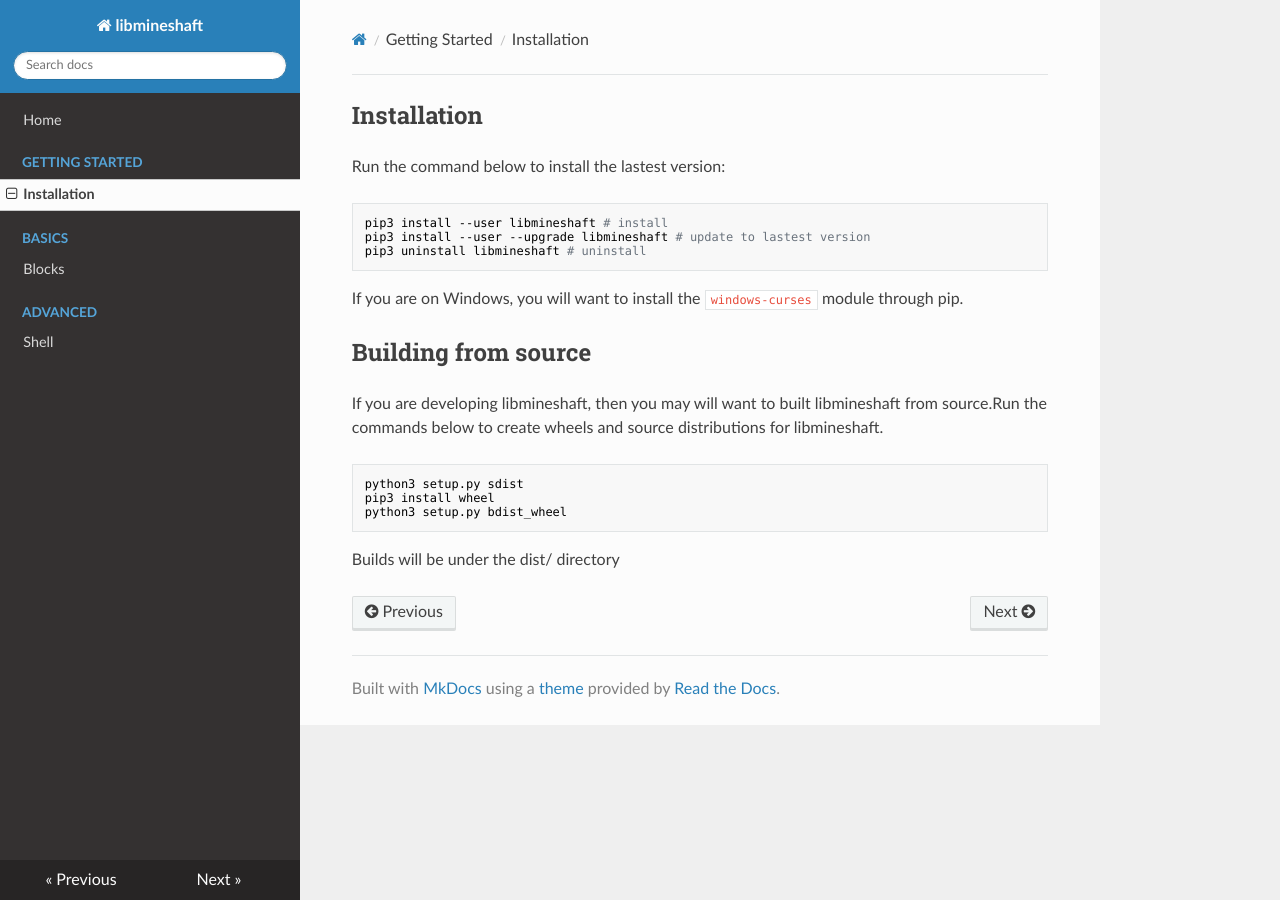
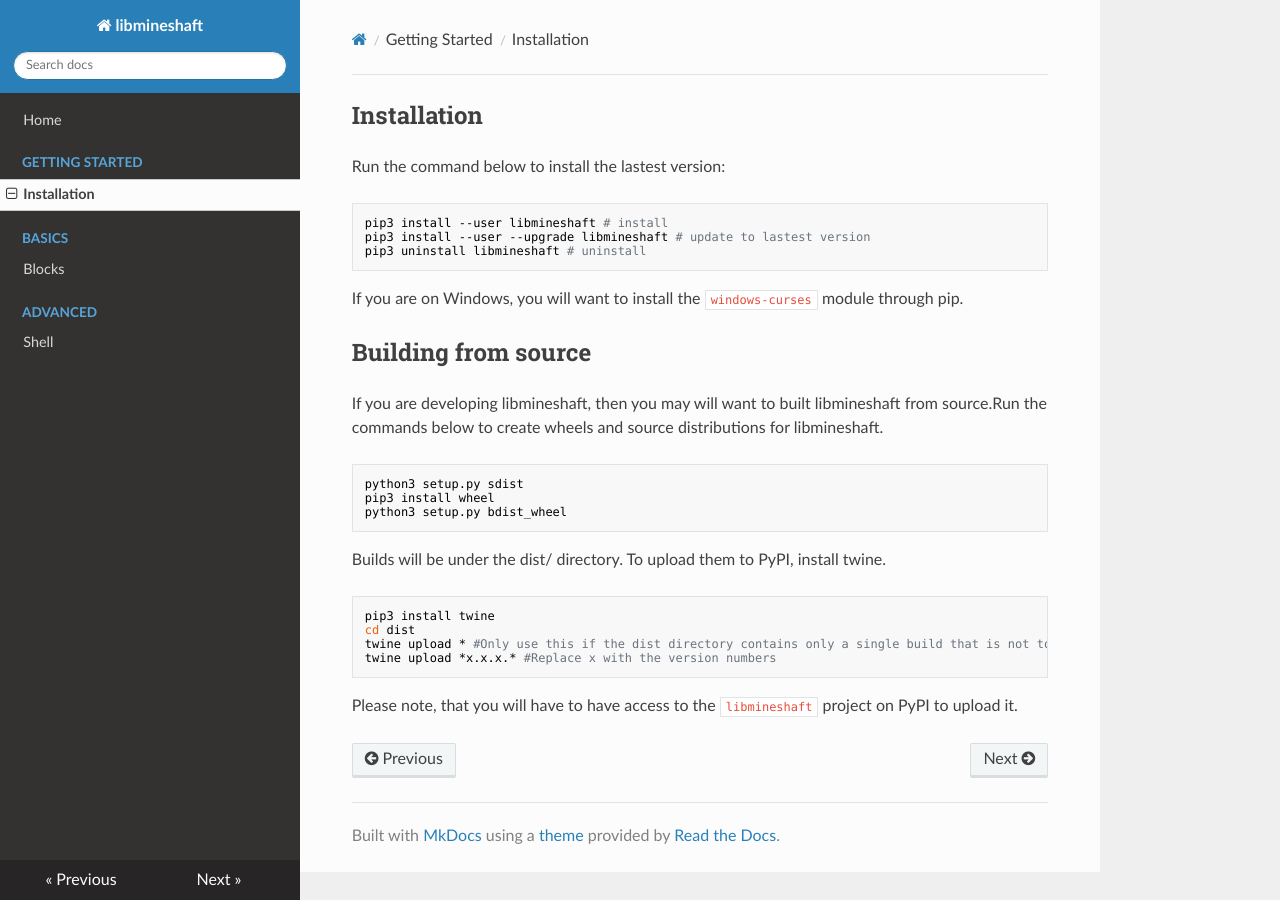
Before and after one commit to Mineshaft-game/libmineshaft, an MkDocs documentation site: the page built from docs/install.md, in a window 1280 px wide. Built offline with MkDocs 1.6.1, drawn with Linux system fonts in a browser that asks for light colours; nearby versions of some CDN libraries.

Commit message:
Add uploadint instructions for internal developers

````diff
--- a/docs/install.md
+++ b/docs/install.md
@@ -18,4 +18,12 @@ pip3 install wheel
 python3 setup.py bdist_wheel
 ```
 
-Builds will be under the dist/ directory
+Builds will be under the dist/ directory.
+To upload them to PyPI, install twine.
+```
+pip3 install twine
+cd dist
+twine upload * #Only use this if the dist directory contains only a single build that is not to be overrides
+twine upload *x.x.x.* #Replace x with the version numbers
+```
+Please note, that you will have to have access to the `libmineshaft` project on PyPI to upload it.
````
